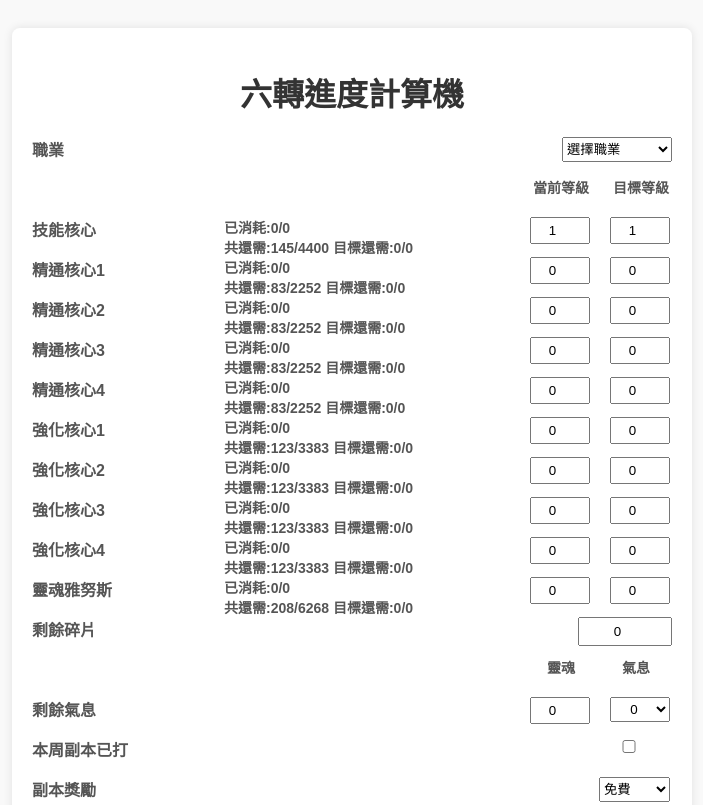
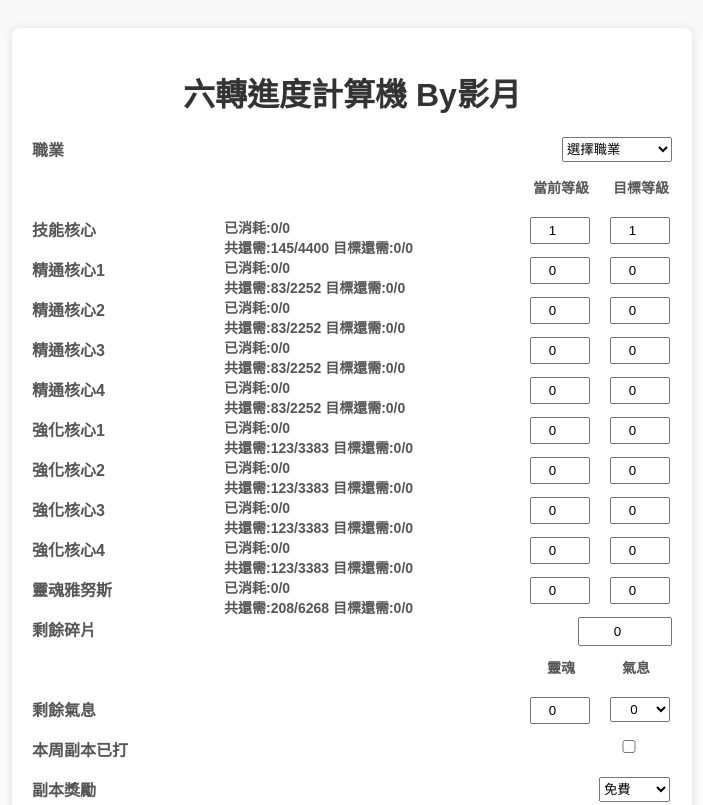
Before and after one commit to Kagetsukimo/hexaMaster34, a plain HTML site: page index.html in a window 1280 px wide. Shown: the top 805 px of the page, without its empty margins (288-991 px from the left). Drawn offline with Linux system fonts and the light colour scheme.

Commit message:
Update index.html

```diff
--- a/index.html
+++ b/index.html
@@ -155,7 +155,7 @@
 </head>
 <body>
     <div class="container">
-        <h1>六轉進度計算機</h1>
+        <h1>六轉進度計算機 By影月</h1>
         <div class="form-group">
             <label>職業</label>
             <select id="jobSelect" class="job-select" onchange="updateSkills()">
```
